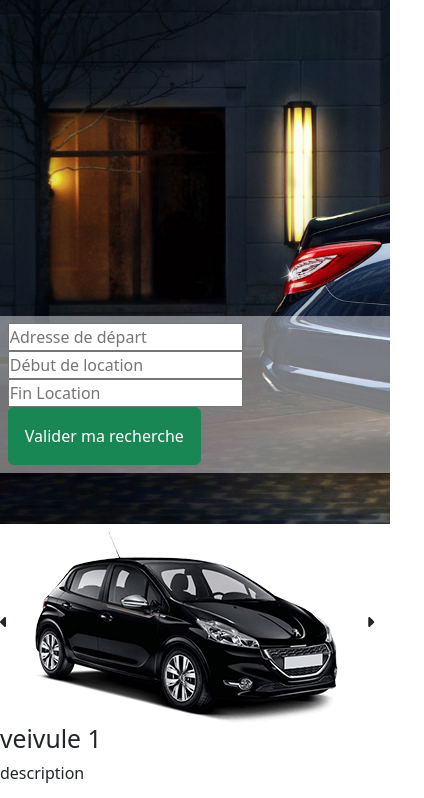
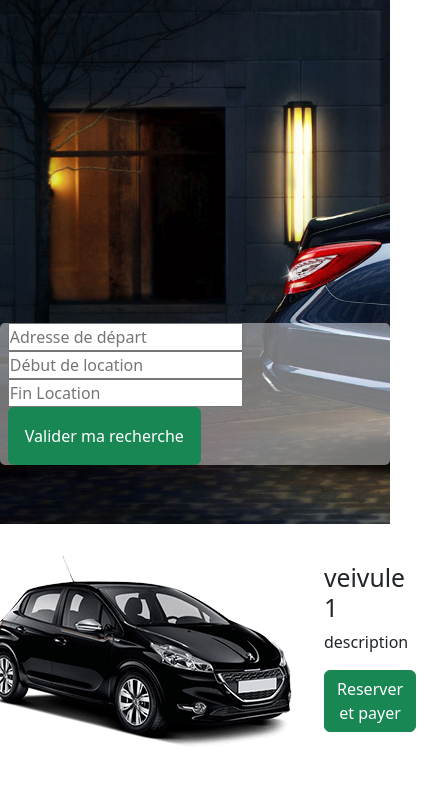
Before and after one commit to JessicaDaRosa/Location-Voiture, a plain HTML site: page index.html in a window 390 px wide. Shown: the part 67-865 px from the top of the page, 424 px wide, since content can reach past the window. Drawn offline with nearby package versions, Linux system fonts and the light colour scheme.

Commit message:
fin de la maquette non responsive

```diff
--- a/Style/style.css
+++ b/Style/style.css
@@ -1,5 +1,5 @@
 /* RESET CSS*/
-*{
+* {
     margin: 0;
     padding: 0;
     box-sizing: border-box;
@@ -11,32 +11,54 @@ header {
     justify-content: space-between;
     background-image: url("../images/images/fond.jpg");
     background-repeat: no-repeat;
-    background-size:cover;
+    background-size: cover;
     height: 70vh;
 
 }
-.formulaire{
-    display:flex;
+
+.formulaire {
+    display: flex;
     justify-content: center;
-    margin-bottom: 6vh ;
+    margin-bottom: 7vh;
 }
 
 form {
     background-color: rgba(255, 255, 255, 0.445);
-    padding: 2%;
+    padding: 0 0 0 2vw;
+    border-radius: 5px;
+
 }
-h1, h3{
+
+h1,
+h6 {
     color: white;
+    font-family: fantasy;
 }
-input[type=submit]{
+
+input[type=submit] {
     background-color: green;
     color: white;
     margin: 0;
     border: 0;
 }
-.titre{
+
+.titre {
     display: flex;
     flex-direction: column;
     align-items: center;
     margin-top: 1%;
 }
+
+.car-block {
+    display: flex;
+    flex-direction: row;
+    justify-content: center;
+}
+
+
+.car-block div:nth-child(2){
+    display: flex;
+    flex-direction: column;
+    justify-content: center;
+    padding:2%;
+}
```
